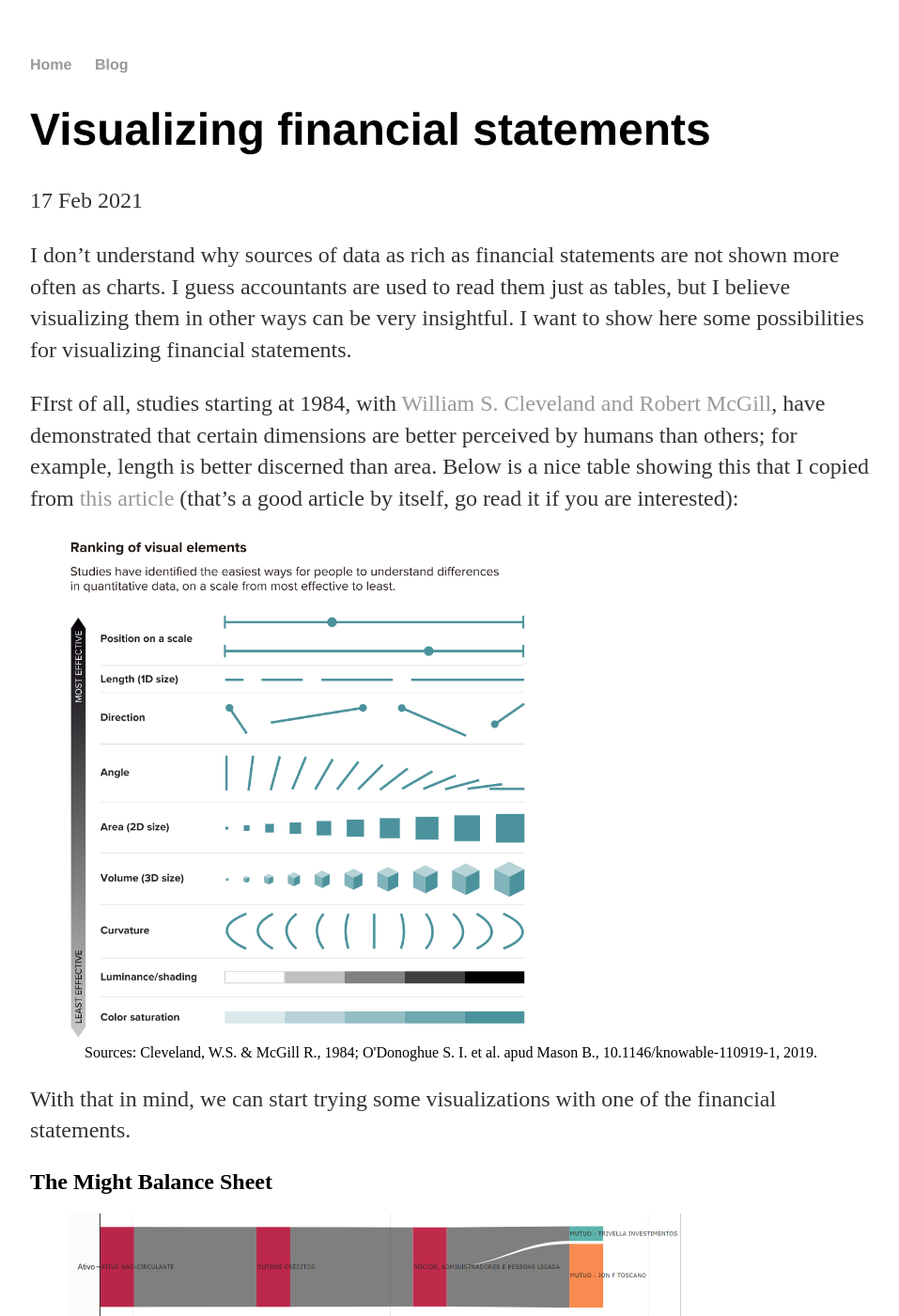
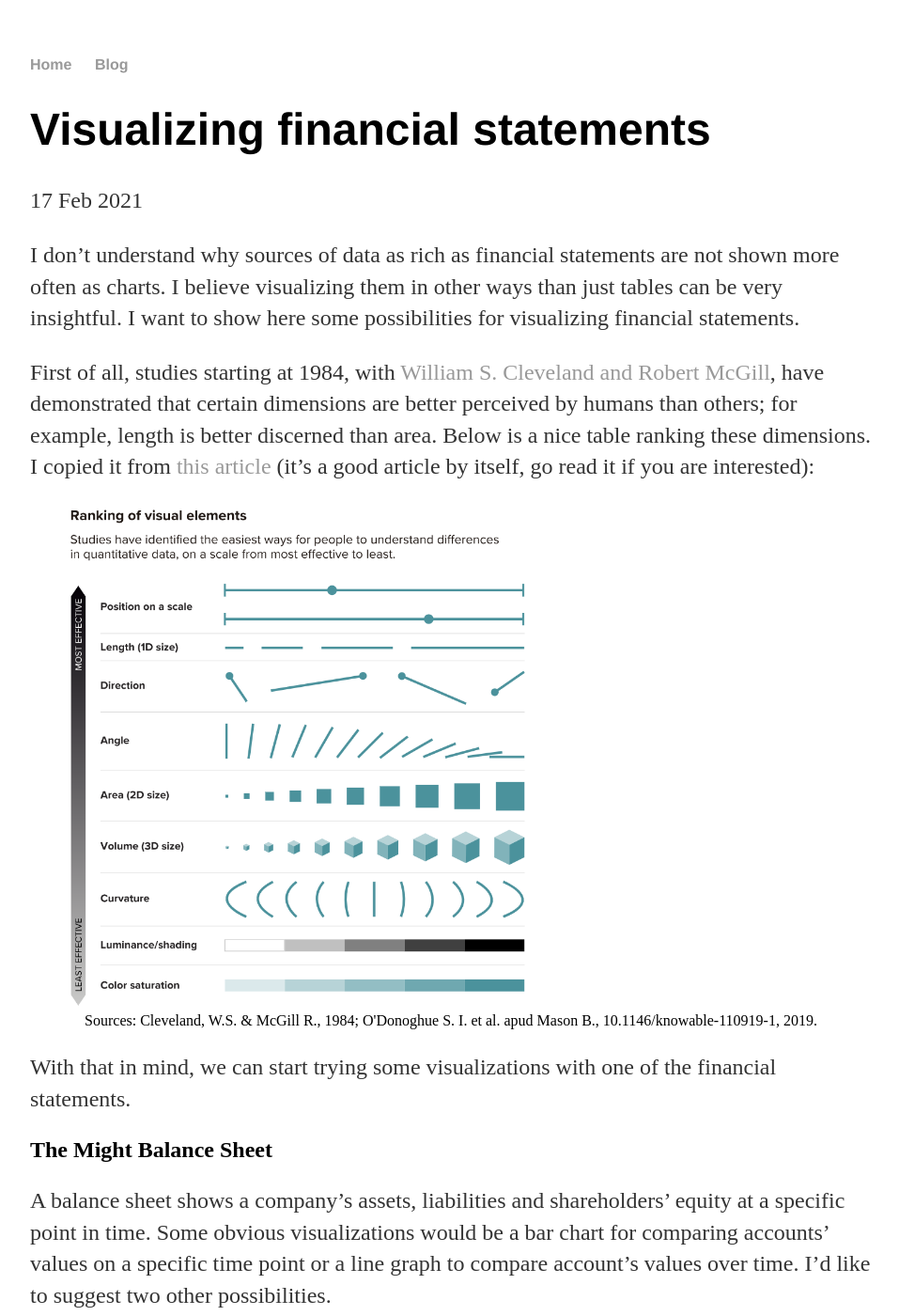
Before and after one commit to ezerfernandes/ezerfernandes.github.io, a Jekyll site: the page built from _posts/2021-02-17-visualizing-financial-statements.md, in a window 1280 px wide and 1400 px high. Shown: the whole window at 94% size, without its empty margins (160-1117 px from the left). Built offline with Jekyll 4.4.1, drawn with Linux system fonts in a browser that asks for light colours; some of the changed text lies outside the part shown.

Commit message:
Update 2021-02-17-visualizing-financial-statements.md

```diff
--- a/_posts/2021-02-17-visualizing-financial-statements.md
+++ b/_posts/2021-02-17-visualizing-financial-statements.md
@@ -4,9 +4,9 @@
 date: 2021-02-17
 ---
 
-I don't understand why sources of data as rich as financial statements are not shown more often as charts. I guess accountants are used to read them just as tables, but I believe visualizing them in other ways can be very insightful. I want to show here some possibilities for visualizing financial statements.
+I don't understand why sources of data as rich as financial statements are not shown more often as charts. I believe visualizing them in other ways than just tables can be very insightful. I want to show here some possibilities for visualizing financial statements.
 
-FIrst of all, studies starting at 1984, with [William S. Cleveland and Robert McGill](https://www.jstor.org/stable/pdf/2288400.pdf), have demonstrated that certain dimensions are better perceived by humans than others; for example, length is better discerned than area. Below is a nice table showing this that I copied from [this article](https://knowablemagazine.org/article/mind/2019/science-data-visualization) (that's a good article by itself, go read it if you are interested):
+First of all, studies starting at 1984, with [William S. Cleveland and Robert McGill](https://www.jstor.org/stable/pdf/2288400.pdf), have demonstrated that certain dimensions are better perceived by humans than others; for example, length is better discerned than area. Below is a nice table ranking these dimensions. I copied it from [this article](https://knowablemagazine.org/article/mind/2019/science-data-visualization) (it's a good article by itself, go read it if you are interested):
 
 {% include image.html url="/images/ranking_visual_elements.png" description="Sources: Cleveland, W.S. & McGill R., 1984; O'Donoghue S. I. et al. apud Mason B., 10.1146/knowable-110919-1, 2019." size="60%" %}
 
@@ -14,6 +14,14 @@
 
 ## The Might Balance Sheet
 
+A balance sheet shows a company's assets, liabilities and shareholders' equity at a specific point in time. Some obvious visualizations would be a bar chart for comparing accounts' values on a specific time point or a line graph to compare account's values over time. I'd like to suggest two other possibilities.
 
+### Sankey Diagram
+
+A sankey diagram is usually used to display flows from one set of values to another so that they show a many-to-many mapping between domains.
+
+Well, if you look at a balance sheet, you'll see the accounts can be composed of sub-accounts. In the first level, the balance sheet can be divided as Assets, Liabilities and Capital. In the second level, Asset can be divided as Current Assets, Long-Term Assets and so on. If you consider every level a set of values (accounts), you can show how the accounts are sub-divided in sub-accounts in relation to the total value. Well, better shown than said:
 
 {% include image.html url="/images/sankey_balance_sheet.png" description="Showing a balance sheet as a Sankey diagram." size="80%" %}
+
+Well, I think this illustrates the point of an unusual use of a chart to show the relationship between accounts and sub-accounts in very intuitive way.
```
